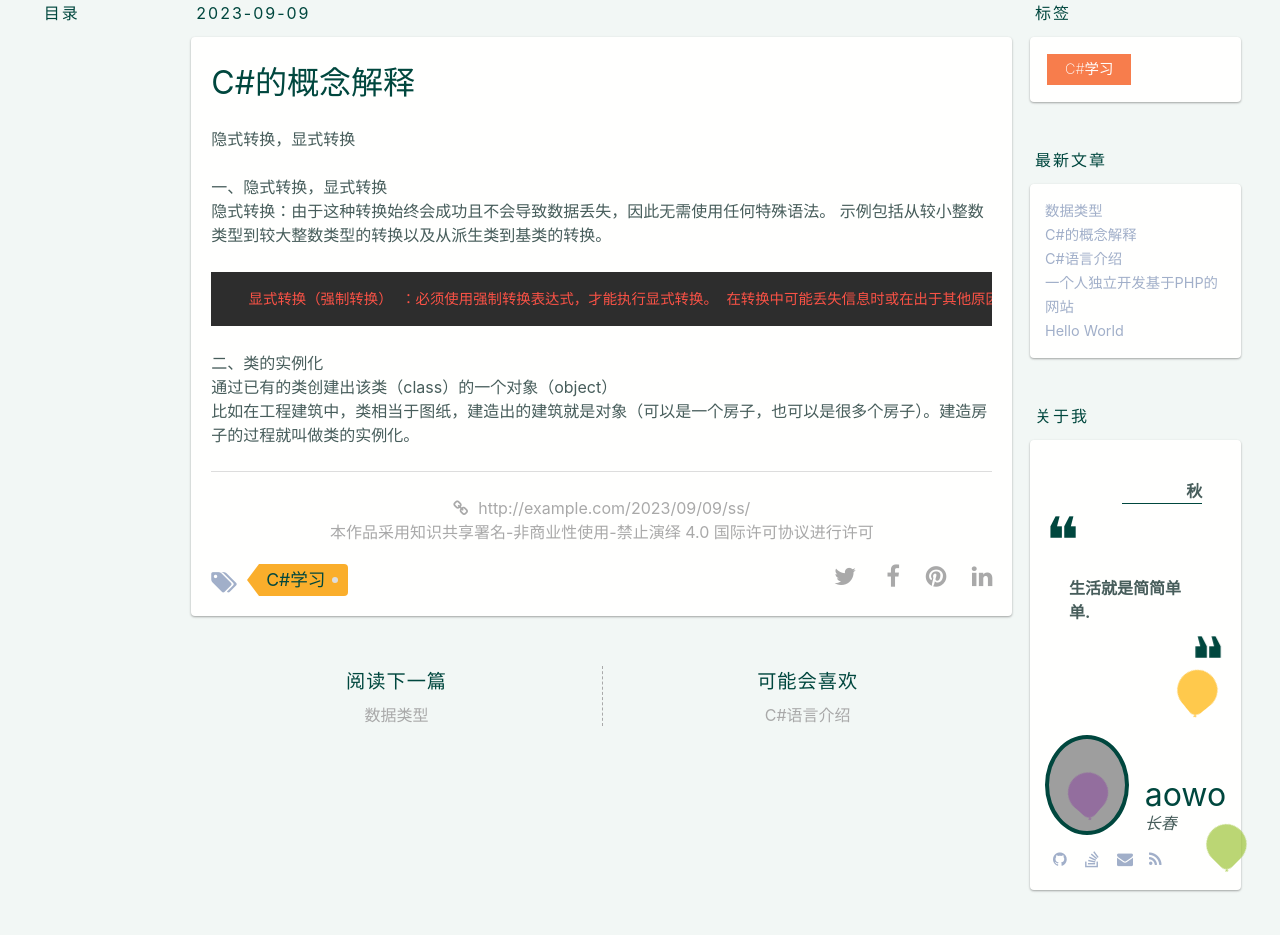
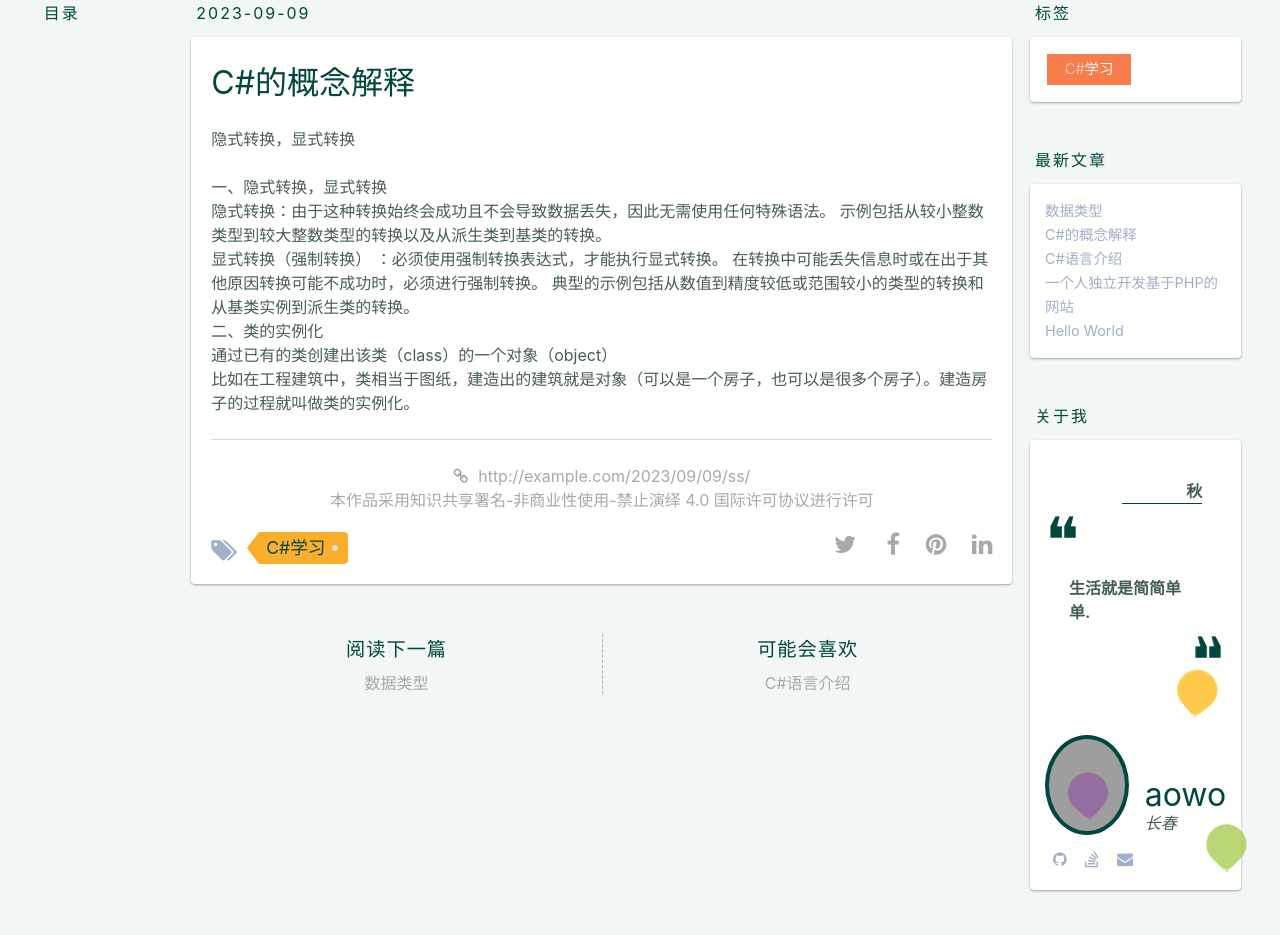
Before and after one commit to zyq122/zyq122.github.io, a plain HTML site: page 2023/09/09/ss/index.html in a window 1280 px wide. Shown: the part 105-1040 px from the top of the page. Drawn offline with nearby package versions, Linux system fonts and the light colour scheme; grey boxes are pictures that could not be loaded; a small style sheet from the web is missing.

Commit message:
Site updated: 2023-09-12 09:37:31

```diff
--- a/2023/09/09/ss/index.html
+++ b/2023/09/09/ss/index.html
@@ -13,7 +13,7 @@
 <meta property="og:description" content="隐式转换，显式转换">
 <meta property="og:locale" content="zh_CN">
 <meta property="article:published_time" content="2023-09-09T13:01:42.000Z">
-<meta property="article:modified_time" content="2023-09-11T11:16:18.149Z">
+<meta property="article:modified_time" content="2023-09-12T01:28:15.813Z">
 <meta property="article:author" content="赵亚秋">
 <meta property="article:tag" content="C#学习">
 <meta name="twitter:card" content="summary">
@@ -125,10 +125,7 @@
         <p>隐式转换，显式转换</p>
 <span id="more"></span>
 
-<p>一、隐式转换，显式转换<br>      隐式转换：由于这种转换始终会成功且不会导致数据丢失，因此无需使用任何特殊语法。 示例包括从较小整数类型到较大整数类型的转换以及从派生类到基类的转换。</p>
-<pre><code>  显式转换（强制转换） ：必须使用强制转换表达式，才能执行显式转换。 在转换中可能丢失信息时或在出于其他原因转换可能不成功时，必须进行强制转换。 典型的示例包括从数值到精度较低或范围较小的类型的转换和从基类实例到派生类的转换。
-</code></pre>
-<p>二、类的实例化<br>      通过已有的类创建出该类（class）的一个对象（object）<br>比如在工程建筑中，类相当于图纸，建造出的建筑就是对象（可以是一个房子，也可以是很多个房子）。建造房子的过程就叫做类的实例化。</p>
+<p>一、隐式转换，显式转换<br>      隐式转换：由于这种转换始终会成功且不会导致数据丢失，因此无需使用任何特殊语法。 示例包括从较小整数类型到较大整数类型的转换以及从派生类到基类的转换。<br>      显式转换（强制转换） ：必须使用强制转换表达式，才能执行显式转换。 在转换中可能丢失信息时或在出于其他原因转换可能不成功时，必须进行强制转换。 典型的示例包括从数值到精度较低或范围较小的类型的转换和从基类实例到派生类的转换。<br>二、类的实例化<br>      通过已有的类创建出该类（class）的一个对象（object）<br>比如在工程建筑中，类相当于图纸，建造出的建筑就是对象（可以是一个房子，也可以是很多个房子）。建造房子的过程就叫做类的实例化。</p>
 
 
     </div>
@@ -258,8 +255,6 @@
           <a id="email-link" class="profile-link" href="mailto:zhaoyaqiu2023@163.com" title="邮箱"></a>
 
 
-          <a id="rss-link" class="profile-link" href="/atom.xml" title="RSS"></a>
-
       </div>
     </div>
 
```
Also changed, not shown: 2023/09/05/hello-world/index.html (+0 -2 lines), 2023/09/07/My-New-Post/index.html (+0 -2 lines), 2023/09/09/index/index.html (+0 -2 lines), 2023/09/11/数据类型/index.html (+0 -2 lines), about/index.html (+0 -2 lines), categories/index.html (+0 -2 lines), index.html (+0 -2 lines), resources/index.html (+0 -2 lines), tags/index.html (+0 -2 lines).
